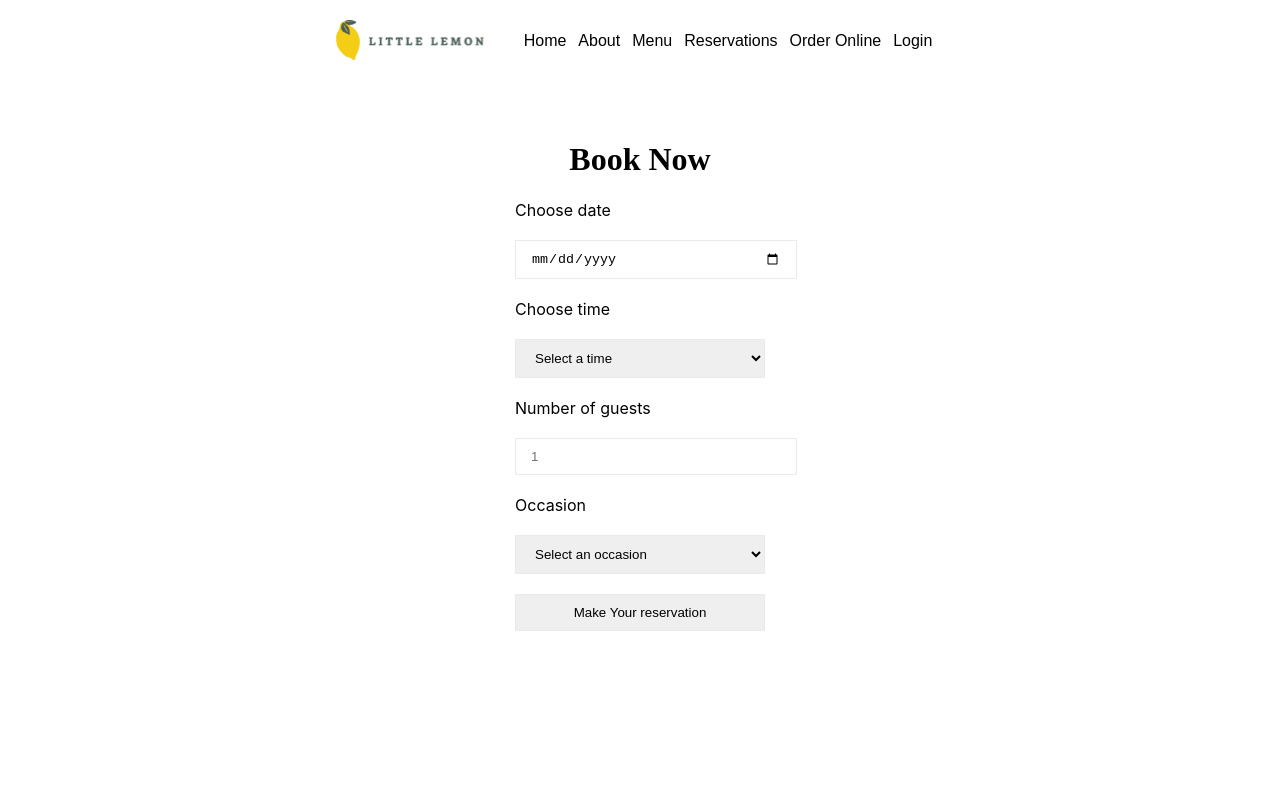
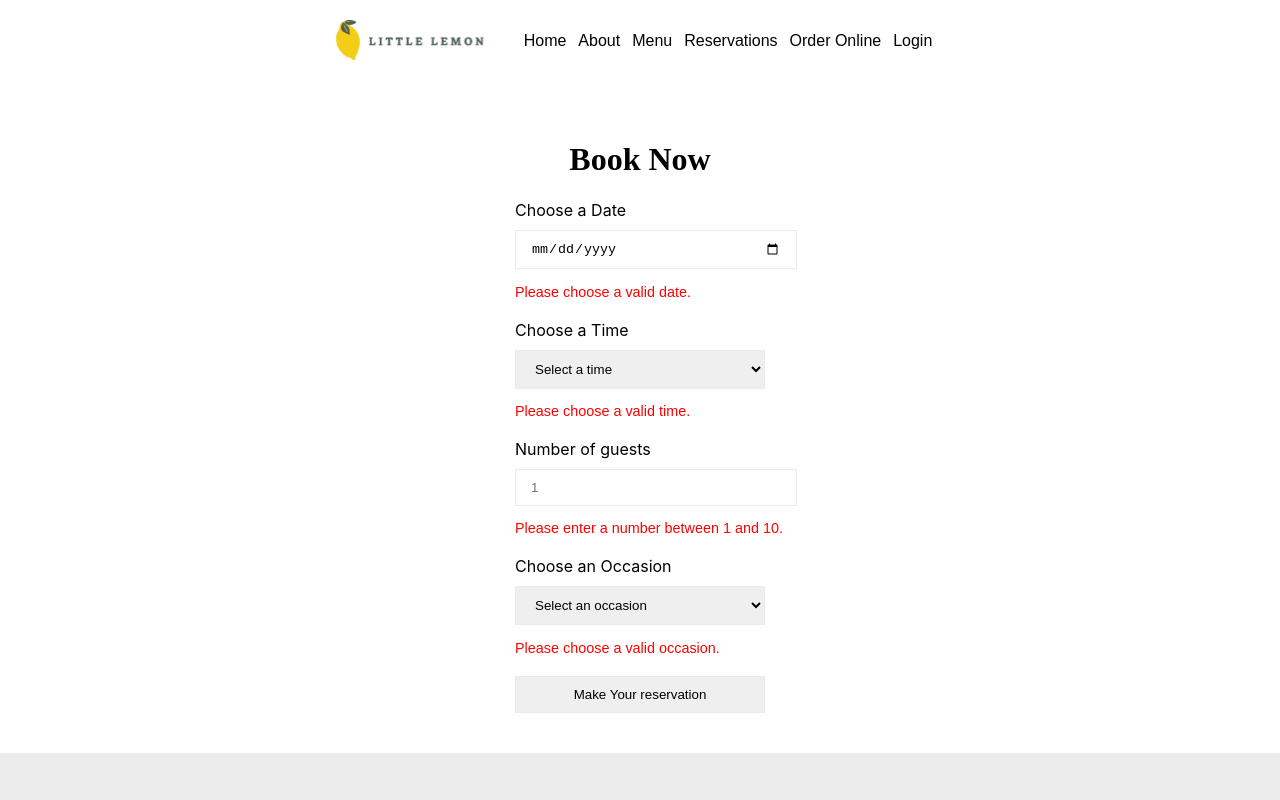
Before and after one commit to VazquezAlex/little-lemon-app, a React (Create React App) app: page /booking in a window 1280 px wide. Shown: the top 800 px of the page. Built offline with nearby package versions, Linux system fonts and the light colour scheme.

Commit message:
feature: added client side validaiton

```diff
--- a/public/index.html
+++ b/public/index.html
@@ -14,6 +14,7 @@
     <meta name = "og:image" content = "/logo.svg" />
 
     <link rel="apple-touch-icon" href="%PUBLIC_URL%/logo192.png" />
+    <script src="https://raw.githubusercontent.com/Meta-Front-End-Developer-PC/capstone/master/api.js"></script>
     <!--
       manifest.json provides metadata used when your web app is installed on a
       user's mobile device or desktop. See https://developers.google.com/web/fundamentals/web-app-manifest/
@@ -28,7 +29,7 @@
       work correctly both with client-side routing and a non-root public URL.
       Learn how to configure a non-root public URL by running `npm run build`.
     -->
-    <title>React App</title>
+    <title>Little Lemon</title>
   </head>
   <body>
     <noscript>You need to enable JavaScript to run this app.</noscript>
--- a/src/App.js
+++ b/src/App.js
@@ -2,6 +2,7 @@ import { BrowserRouter, Route, Routes } from 'react-router-dom';
 import './App.css';
 import HomePage from './pages/HomePage';
 import BookingPage from './pages/BookingPage';
+import ConfirmedBooking from './pages/ConfirmedBooking';
 
 function App() {
     return (
@@ -10,6 +11,7 @@ function App() {
                 <Routes>
                     <Route path = "/" element = { <HomePage /> }></Route>
                     <Route path = "/booking" element = { <BookingPage /> }></Route>
+                    <Route path = "/confirmed-booking" element = { <ConfirmedBooking /> }></Route>
                 </Routes>
             </BrowserRouter>
         </>
--- a/src/components/Booking/BookingForm.css
+++ b/src/components/Booking/BookingForm.css
@@ -1,5 +1,6 @@
 
 .booking-form-container {
+    /* background-color: #495e57; */
     display: flex;
     align-items: center;
     justify-content: center;
--- a/src/components/Booking/BookingForm.js
+++ b/src/components/Booking/BookingForm.js
@@ -1,4 +1,5 @@
 import './BookingForm.css';
+import FormField from './FormField';
 
 /**
  * Booking form component.
@@ -6,6 +7,27 @@ import './BookingForm.css';
  * @returns { JSX.Element }
  */
 const BookingForm = ({ availableTimes, formValues, setFormValues, onSubmit }) => {
+
+    const minimumDate = new Date().toISOString().split('T')[0];
+    const defaultTime = availableTimes[0];
+    const minimumNumberOfGuests = 1;
+    const maximumNumberOfGuests = 10;
+    const occasions = ['Birthday', 'Anniversary'];
+    const invalidDateErrorMessage = 'Please choose a valid date';
+    const invalidTimeErrorMessage = 'Please choose a valid time';
+    const invalidOccasionErrorMessage = 'Please choose a valid occasion';
+    const invalidNumberOfGuestsErrorMessage = 'Please enter a number between 1 and 10';
+
+    const isDateValid = () => formValues.date !== '';
+    const isTimeValid = () => formValues.time !== '';
+    const isNumberOfGuestsValid = () => formValues.guests !== '';
+    const isOccasionValid = () => formValues.occasion !== '';
+
+    const areAllFieldsValid = () =>
+        isDateValid()
+        && isTimeValid()
+        && isNumberOfGuestsValid()
+        && isOccasionValid();
 
     const handleInputChange = (e) => {
         const name = e.target.name;
@@ -21,23 +43,71 @@ const BookingForm = ({ availableTimes, formValues, setFormValues, onSubmit }) =>
         <div className = "booking-form-container" onSubmit = { onSubmit }>
             <h1>Book Now</h1>
             <form className = 'booking-form'>
-                <label htmlFor="res-date">Choose date</label>
-                <input onChange = { handleInputChange } type="date" name = 'date' id="res-date" />
-                <label htmlFor="res-time">Choose time</label>
-                <select onChange = { handleInputChange } name = 'time' id="res-time ">
+                <FormField
+                    label = "Choose a Date"
+                    htmlFor="date"
+                    hasError = { !isDateValid()}
+                    errorMessage={invalidDateErrorMessage}
+                >
+                    <input
+                        id="res-date"
+                        min = { minimumDate }
+                        name = 'date'
+                        required
+                        type="date"
+                        value = { formValues.date }
+                        onChange = { handleInputChange }
+                    />
+                </FormField>
+                <FormField
+                    label = "Choose a Time"
+                    htmlFor = "time"
+                    hasError = { !isTimeValid() }
+                    errorMessage = { invalidTimeErrorMessage }
+                >
+                    <select
+                        id="res-time"
+                        name = 'time'
+                        value = { formValues.time }
+                        onChange = { handleInputChange }
+                    >
                         <option hidden>Select a time</option>
                         { availableTimes.length && availableTimes.map(time => (
                             <option key = { time }>{ time }</option>
                         )) }
                     </select>
-                <label htmlFor="guests">Number of guests</label>
-                <input onChange = { handleInputChange } name = 'guests' type="number" placeholder="1" min="1" max="10" id="guests" />
-                <label htmlFor="occasion">Occasion</label>
+                </FormField>
+                <FormField
+                    label="Number of guests"
+                    htmlFor="guests"
+                    hasError={!isNumberOfGuestsValid()}
+                    errorMessage={invalidNumberOfGuestsErrorMessage}
+                >
+                    <input
+                        id = "guests"
+                        max = { maximumNumberOfGuests }
+                        min = { minimumNumberOfGuests }
+                        name = 'guests'
+                        placeholder = "1"
+                        type = "number"
+                        onChange = { handleInputChange }
+                    />
+                </FormField>
+                <FormField
+                    label = "Choose an Occasion"
+                    htmlFor="booking-occasion"
+                    hasError={!isOccasionValid()}
+                    errorMessage={invalidOccasionErrorMessage}
+                >
                     <select onChange = { handleInputChange } name = 'occasion' id="occasion">
                         <option hidden>Select an occasion</option>
-                    <option>Birthday</option>
-                    <option>Anniversary</option>
+                        {occasions.map(occasion =>
+                            <option data-testid="booking-occasion-option" key={occasion}>
+                                {occasion}
+                            </option>
+                        )}
                     </select>
+                </FormField>
                 <input type="submit" value="Make Your reservation" />
             </form>
         </div>
--- /dev/null
+++ b/src/components/Booking/FormField.css
@@ -0,0 +1,9 @@
+.form-field-label-container {
+    margin-bottom: 10px;
+}
+
+.form-field-error {
+    margin-bottom: 0;
+    font-size: 0.9rem;
+    color: red;
+}
--- /dev/null
+++ b/src/components/Booking/FormField.js
@@ -0,0 +1,28 @@
+import './FormField.css';
+
+/**
+ * Input for the form with validations.
+ *
+ * @param { JSX.Element } children
+ * @param { string }      label
+ * @param { htmlFor }     label
+ * @param { boolean }     hasError
+ * @param { string }      errorMessage
+ * @returns { JSX.Element }
+ */
+const FormField = ({ children, label, htmlFor, hasError, errorMessage }) => {
+    return (
+        <div className = "form-field">
+            <div className = 'form-field-label-container'>
+                <label htmlFor = { htmlFor}>{label}</label>
+            </div>
+            { children }
+            {
+                hasError && errorMessage ?
+                    <p className = 'form-field-error' data-testid="error-message">{errorMessage}.</p> : null
+            }
+        </div>
+    );
+};
+
+export default FormField;
--- a/src/pages/BookingPage.js
+++ b/src/pages/BookingPage.js
@@ -1,14 +1,10 @@
 import { useEffect, useReducer, useState } from 'react';
 import BookingForm from '../components/Booking/BookingForm';
 import Header from './../components/Header';
-
-export const updateTimes = () => {
-    return defaultTimes;
-}
-
-export const initializeTimes = () => {
-    return defaultTimes;
-}
+import { fetchAPI, submitAPI } from '../utils/fakeAPI';
+import { useNavigate } from 'react-router-dom';
+import pages from '../utils/pages';
+import Footer from '../components/Footer/Footer';
 
 export const defaultTimes = ['17:00', '18:00', '19:00', '20:00', '21:00', '22:00'];
 
@@ -19,7 +15,16 @@ export const defaultTimes = ['17:00', '18:00', '19:00', '20:00', '21:00', '22:00
  */
 const BookingPage = () => {
 
-    const [availableTimes, dispatch] = useReducer(updateTimes, initializeTimes);
+    const navigate = useNavigate();
+
+    const updateTimes = (availableTimes, date) => {
+        const response = fetchAPI(new Date(date));
+        return (response.length !== 0) ? response : availableTimes;
+    };
+
+    const initializeTimes = initialAvailableTimes => [...initialAvailableTimes, ...fetchAPI(new Date())];
+
+    const [availableTimes, dispatch] = useReducer(updateTimes, [], initializeTimes);
     const [formValues, setFormValues] = useState({
         date: '',
         time: '',
@@ -30,11 +35,14 @@ const BookingPage = () => {
     useEffect(() => {
         if (formValues.date === '') return;
 
-        dispatch();
+        dispatch(defaultTimes, formValues.date);
     }, [formValues.date]);
 
     const onSubmit = (e) => {
         e.preventDefault();
+
+        const response = submitAPI(formValues);
+        if (response) navigate(pages.get('confirmedBooking').path);
     }
 
     return (
@@ -46,6 +54,7 @@ const BookingPage = () => {
                 onSubmit = { onSubmit }
                 setFormValues = { setFormValues }
             />
+            <Footer />
         </main>
     );
 }
--- /dev/null
+++ b/src/pages/ConfirmedBooking.js
@@ -0,0 +1,15 @@
+/**
+ * Confirmed booking page.
+ *
+ * @returns { JSX.Element }
+ */
+const ConfirmedBooking = () => {
+
+    return (
+        <main>
+            Confirmed Booking
+        </main>
+    );
+}
+
+export default ConfirmedBooking;
--- /dev/null
+++ b/src/utils/fakeAPI.js
@@ -0,0 +1,27 @@
+
+const seededRandom = seed => {
+    const m = 2 ** 35 - 31;
+    const a = 185852;
+    let s = seed % m;
+
+    return () => (s = s * a % m) / m;
+};
+
+const fetchAPI = date => {
+    let result = [];
+    let random = seededRandom(date.getDate());
+
+    for(let i = 17; i <= 23; i++) {
+      if(random() < 0.5) result.push(i + ':00');
+      if(random() < 0.5) result.push(i + ':30');
+    }
+
+    return result;
+  };
+
+const submitAPI = formData => true;
+
+export {
+    fetchAPI,
+    submitAPI
+};
--- /dev/null
+++ b/src/utils/pages.js
@@ -0,0 +1,22 @@
+const pages = new Map();
+pages.set('home', { name: 'Home', path: '/', anchorable: true });
+pages.set('about', { name: 'About', path: '/about', anchorable: true });
+pages.set('menu', { name: 'Menu', path: '/menu', anchorable: true });
+pages.set('bookings', {
+  name: 'Reservations',
+  path: '/bookings',
+  anchorable: true
+});
+pages.set('confirmedBooking', {
+  name: 'Confirmed Booking',
+  path: '/confirmed-booking',
+  anchorable: false
+});
+pages.set('orderOnline', {
+  name: 'Order Online',
+  path: '/order-online',
+  anchorable: true
+});
+pages.set('login', { name: 'Login', path: '/login', anchorable: true });
+
+export default pages;
```
Lines whose indentation alone changed are shown as unchanged.
